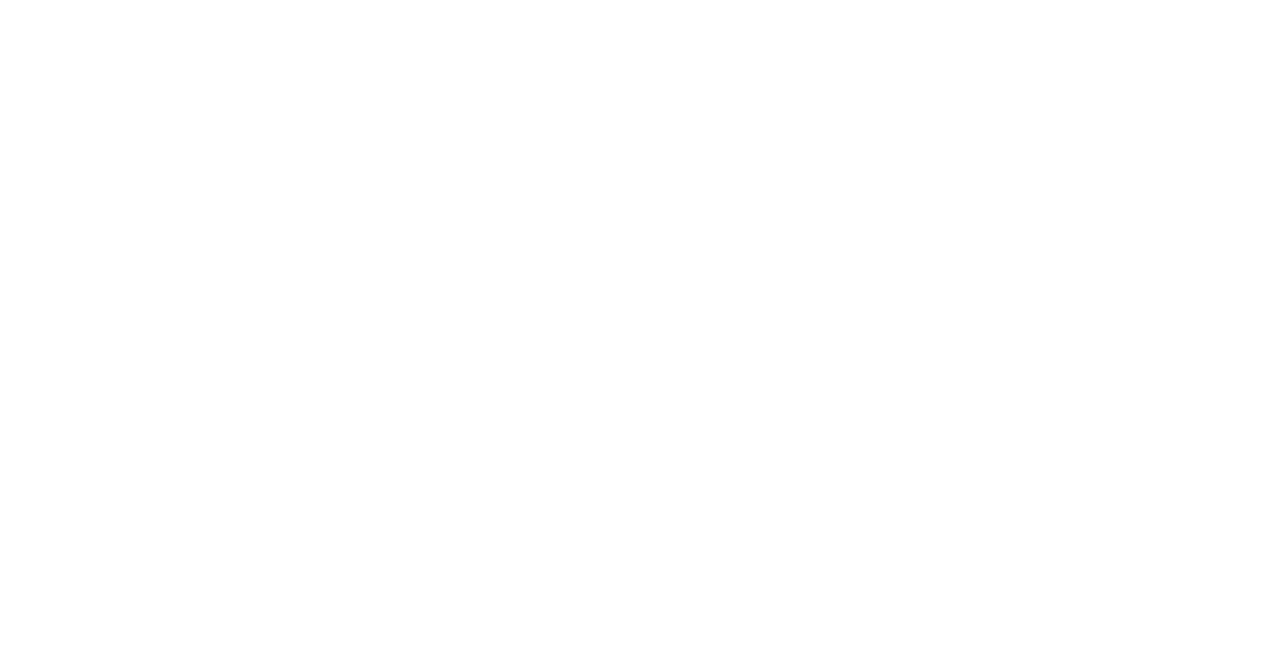
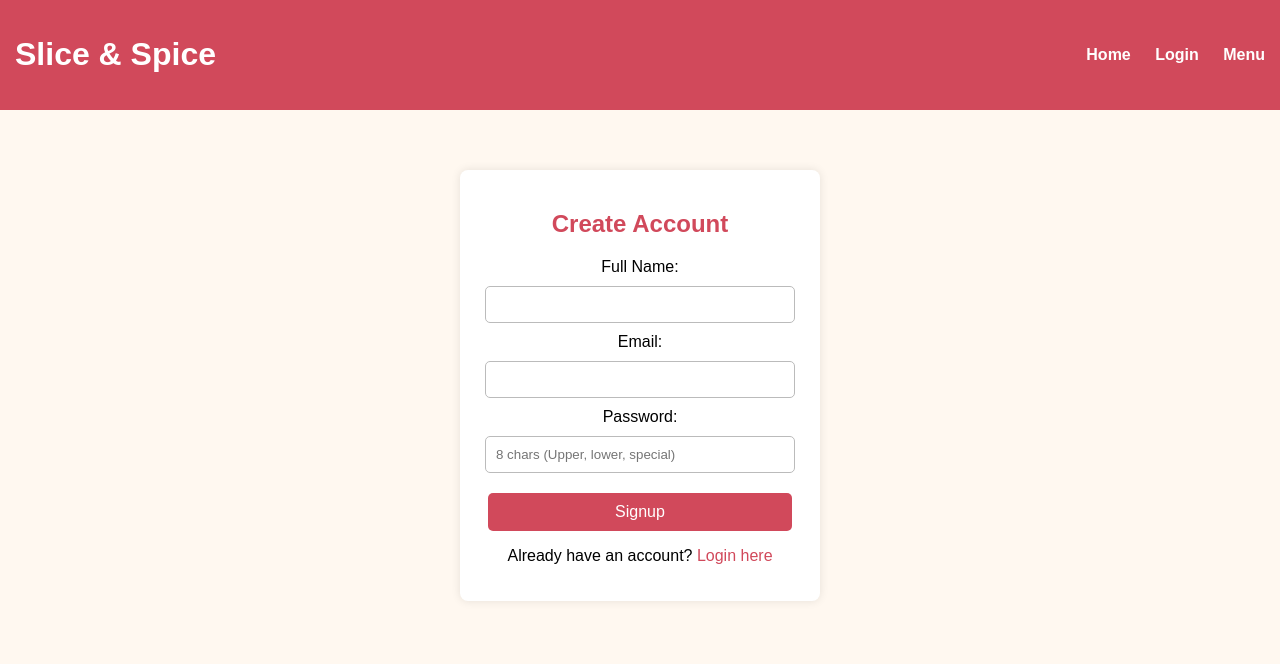
Before and after one commit to HaleemaZafar38/Slice_and_Spice, a plain HTML site: page signup.html in a window 1280 px wide. Drawn offline with Linux system fonts and the light colour scheme.

Commit message:
add all these files

```diff
--- a/index.html
+++ b/index.html
@@ -3,9 +3,24 @@
 <head>
     <meta charset="UTF-8">
     <meta name="viewport" content="width=device-width, initial-scale=1.0">
-    <title>Document</title>
+    <title>Slice & Spice - Pizza Shop</title>
+    <link rel="stylesheet" href="style.css">
 </head>
 <body>
 
+    <header class="header">
+        <h1>Slice & Spice</h1>
+        <nav>
+            <a href="login.html">Login</a>
+            <a href="signup.html">Signup</a>
+            <a href="menu.html">Menu</a>
+        </nav>
+    </header>
+    <section class="hero">
+        <h2>Fresh, Hot & Delicious Pizza</h2>
+        <p>Your favorite place for Pizza, Pasta, Burgers & more.</p>
+        <a href="menu.html" class="btn">Explore Menu</a>
+    </section>
+
 </body>
 </html>
--- a/signup.html
+++ b/signup.html
@@ -0,0 +1,43 @@
+<!DOCTYPE html>
+<html lang="en">
+<head>
+    <meta charset="UTF-8">
+    <meta-name="viewport" content="width=device-width, initial-scale=1.0">
+    <title>Signup - Slice & Spice</title>
+    <link rel="stylesheet" href="style.css">
+</head>
+<body>
+
+    <header class="header">
+        <h1>Slice & Spice</h1>
+        <nav>
+            <a href="index.html">Home</a>
+            <a href="login.html">Login</a>
+            <a href="menu.html">Menu</a>
+        </nav>
+    </header>
+
+    <div class="form-container">
+        <h2>Create Account</h2>
+
+        <form action="signup.php" method="POST">
+
+            <label>Full Name:</label>
+            <input type="text" name="name" required>
+
+            <label>Email:</label>
+            <input type="email" name="email" required>
+
+            <label>Password:</label>
+            <input type="password" name="password"
+                   placeholder="8 chars (Upper, lower, special)" required>
+
+            <button type="submit" class="btn">Signup</button>
+
+        </form>
+
+        <p>Already have an account? <a href="login.html">Login here</a></p>
+    </div>
+
+</body>
+</html>
--- a/style.css
+++ b/style.css
@@ -0,0 +1,91 @@
+body {
+    font-family: Arial, sans-serif;
+    margin: 0;
+    padding: 0;
+    background: #fff8f0;
+
+}
+
+.header {
+    background: #d1495b;
+    padding: 15px;
+    color: white;
+    display: flex;
+    justify-content: space-between;
+    align-items: center;
+}
+
+.header a {
+    color: white;
+    margin-left: 20px;
+    text-decoration: none;
+    font-weight: bold;
+
+}
+
+.hero {
+    text-align: center;
+    margin-top: 80px;
+}
+
+.hero h2 {
+    font-size: 32px;
+    color: #d1495b;
+}
+
+.hero p {
+    font-size: 18px;
+}
+
+.btn {
+    display: inline-block;
+    background: #d1495b;
+    color: white;
+    padding: 10px 20px;
+    margin-top: 20px;
+    text-decoration: none;
+    border-radius: 5px;
+}
+
+.form-container {
+    width: 320px;
+    background: white;
+    padding: 20px;
+    margin: 60px auto;
+    border-radius: 8px;
+    box-shadow: 0px 0px 10px rgba(0,0,0,0.1);
+    text-align: center;
+}
+
+.form-container h2 {
+    color: #d1495b;
+}
+
+.form-container input {
+    width: 90%;
+    padding: 10px;
+    margin: 10px 0;
+    border: 1px solid #bbb;
+    border-radius: 5px;
+}
+
+.form-container button {
+    width: 95%;
+    background: #d1495b;
+    padding: 10px;
+    border: none;
+    color: white;
+    font-size: 16px;
+    margin-top: 10px;
+    cursor: pointer;
+    border-radius: 5px;
+}
+
+.form-container a {
+    color: #d1495b;
+    text-decoration: none;
+}
+
+.form-container button {
+    background: #d1495b;
+}
```
Also changed, not shown: login.html (+40 -0 lines).
